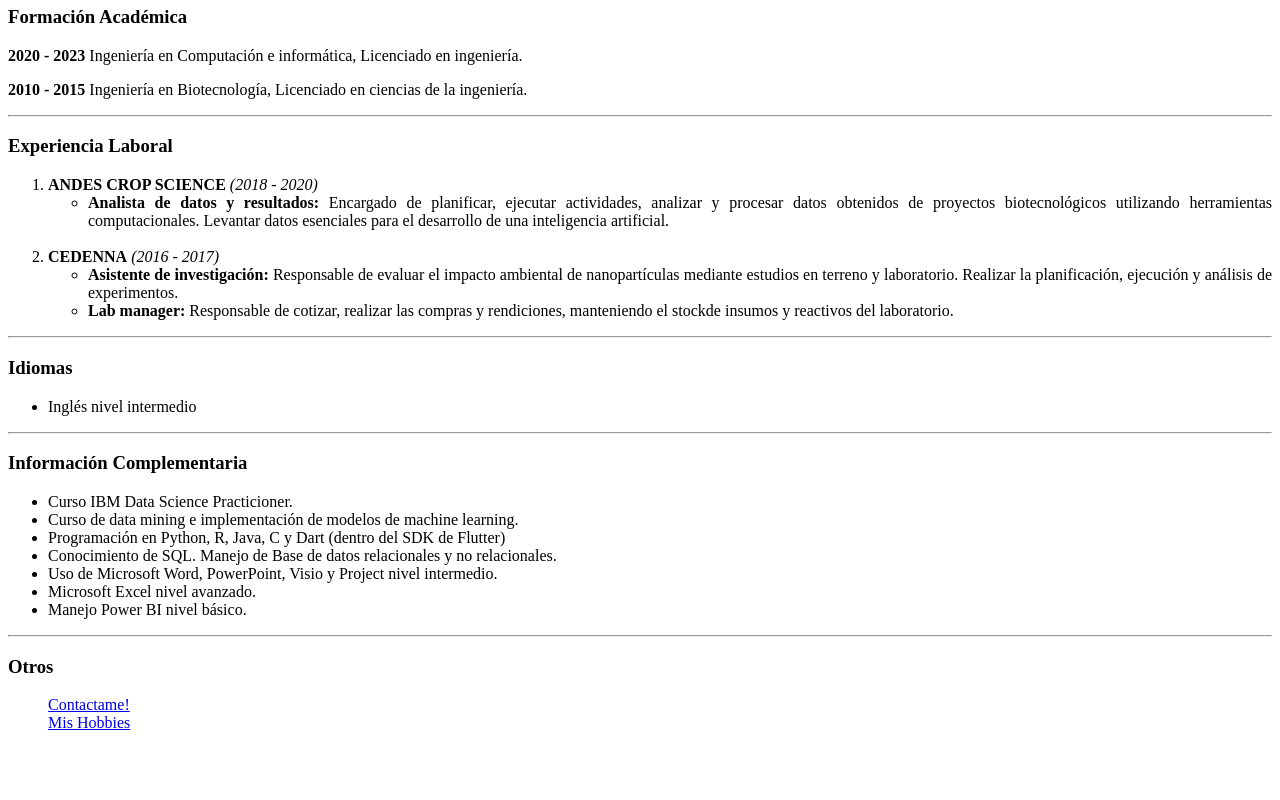
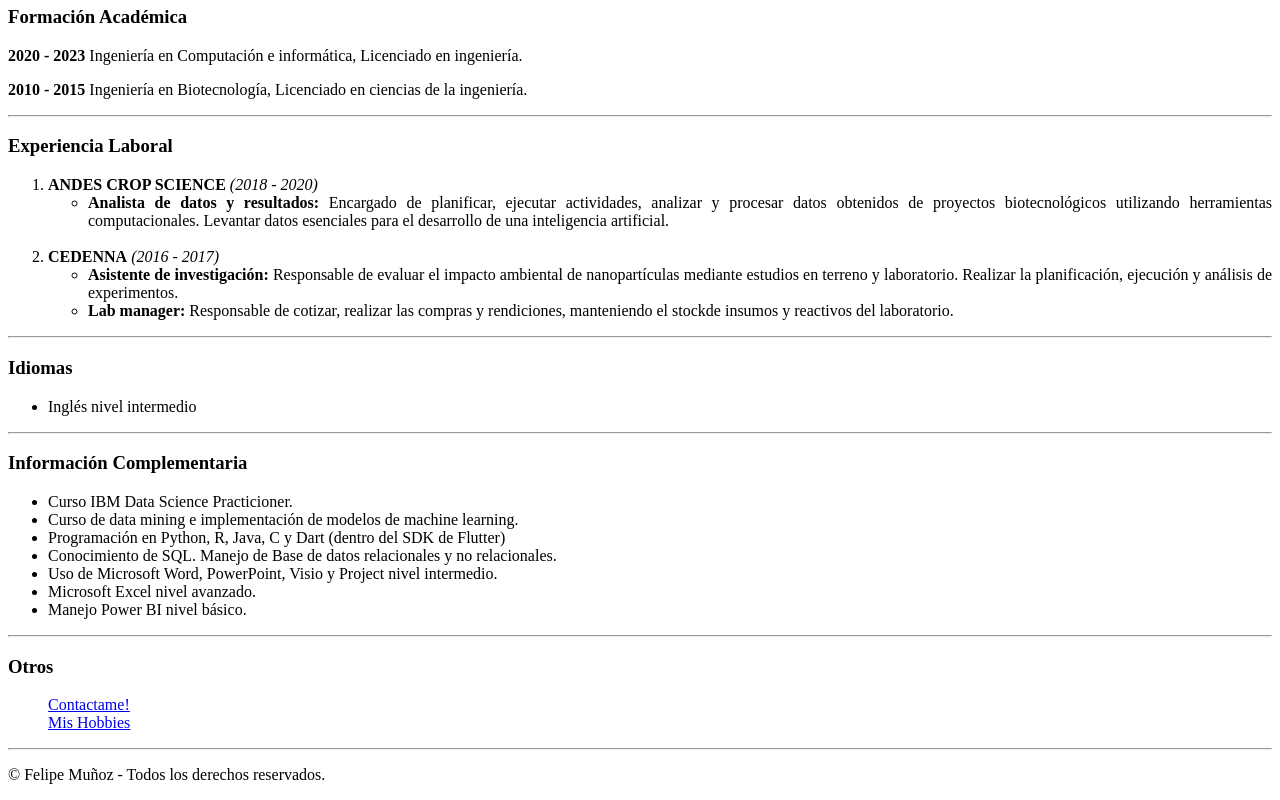
Before and after one commit to Felipe-MunozCastillo/my-resume-html, a plain HTML site: page index.html in a window 1280 px wide. Shown: the part 559-1359 px from the top of the page. Before the commit the page ends 1307 px from the top, so only its background shows below. Drawn offline with Linux system fonts and the light colour scheme.

Commit message:
Update index.html

```diff
--- a/index.html
+++ b/index.html
@@ -85,7 +85,11 @@
         <li type="none"><a href="./public/contacto.html">Contactame!</a></li>
         <li type="none"><a href="./public/hobbies.html">Mis Hobbies</a></li>
     </ul>
+    <hr>
 
+    <footer>
+        <p>© Felipe Muñoz - Todos los derechos reservados.</p>
+    </footer>
 </body>
 
 </html>
```
